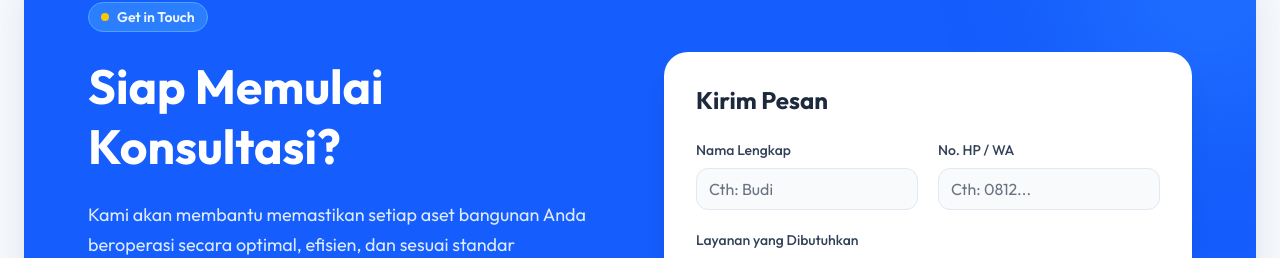
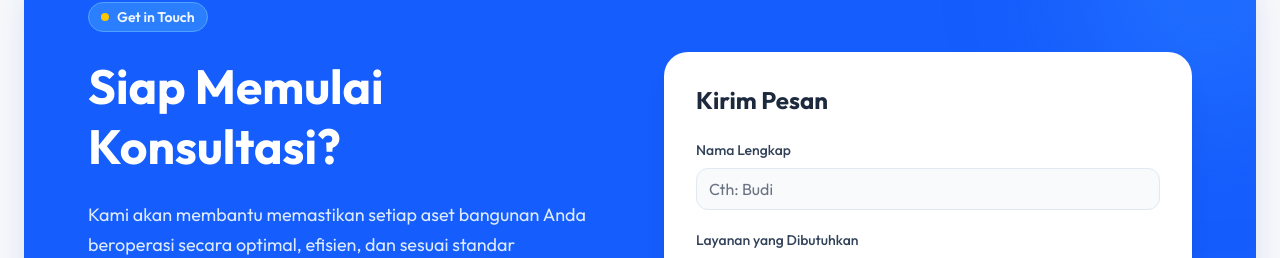
Before and after one commit to aldimahardiansyah/service-bangunan, a SvelteKit app: page / in a window 1280 px wide. Shown: the part 5319-5577 px from the top of the page. Built offline with nearby package versions, Linux system fonts and the light colour scheme.

Commit message:
feat: add WhatsApp contact form integration and include project logo asset

```diff
--- a/src/routes/+page.svelte
+++ b/src/routes/+page.svelte
@@ -92,6 +92,27 @@
 	import { galleries } from "$lib/data/galleries";
 
 	const portfolios = galleries.slice(0, 6);
+
+	const handleWhatsAppSubmit = (e: Event) => {
+		e.preventDefault();
+		const form = e.target as HTMLFormElement;
+		const name = (form.elements.namedItem("name") as HTMLInputElement).value;
+		const service = (form.elements.namedItem("service") as HTMLSelectElement).value;
+		const message = (form.elements.namedItem("message") as HTMLTextAreaElement).value;
+
+		if (!name) return;
+
+		const text = `Halo Service Bangunan ID,
+Saya ${name}, ingin berkonsultasi mengenai layanan *${service}*.
+
+Pesan / Detail Kebutuhan:
+${message || "-"}
+`;
+
+		const waNumber = "628180908809"; // +62 818 0908809
+		const encodedText = encodeURIComponent(text);
+		window.open(`https://wa.me/${waNumber}?text=${encodedText}`, "_blank");
+	};
 </script>
 
 <svelte:head>
@@ -667,9 +688,8 @@
 					</h3>
 					<form
 						class="space-y-5"
-						onsubmit={(e) => e.preventDefault()}
+						onsubmit={handleWhatsAppSubmit}
 					>
-						<div class="grid grid-cols-2 gap-5">
 						<div>
 							<label
 								for="name"
@@ -678,24 +698,12 @@
 							>
 							<input
 								type="text"
+								name="name"
 								id="name"
+								required
 								class="w-full rounded-xl border-slate-200 bg-slate-50 focus:border-blue-600 focus:ring-blue-600 transition-colors"
 								placeholder="Cth: Budi"
 							/>
-							</div>
-							<div>
-								<label
-									for="phone"
-									class="block text-sm font-medium text-slate-700 mb-2"
-									>No. HP / WA</label
-								>
-								<input
-									type="tel"
-									id="phone"
-									class="w-full rounded-xl border-slate-200 bg-slate-50 focus:border-blue-600 focus:ring-blue-600 transition-colors"
-									placeholder="Cth: 0812..."
-								/>
-							</div>
 						</div>
 						<div>
 							<label
@@ -704,6 +712,7 @@
 								>Layanan yang Dibutuhkan</label
 							>
 							<select
+								name="service"
 								id="service"
 								class="w-full rounded-xl border-slate-200 bg-slate-50 focus:border-blue-600 focus:ring-blue-600 transition-colors"
 							>
@@ -721,6 +730,7 @@
 								>Pesan / Detail Kebutuhan</label
 							>
 							<textarea
+								name="message"
 								id="message"
 								rows="4"
 								class="w-full rounded-xl border-slate-200 bg-slate-50 focus:border-blue-600 focus:ring-blue-600 transition-colors"
```
Also changed, not shown: static/images/logo-pda.png (added). Lines whose indentation alone changed are shown as unchanged.
